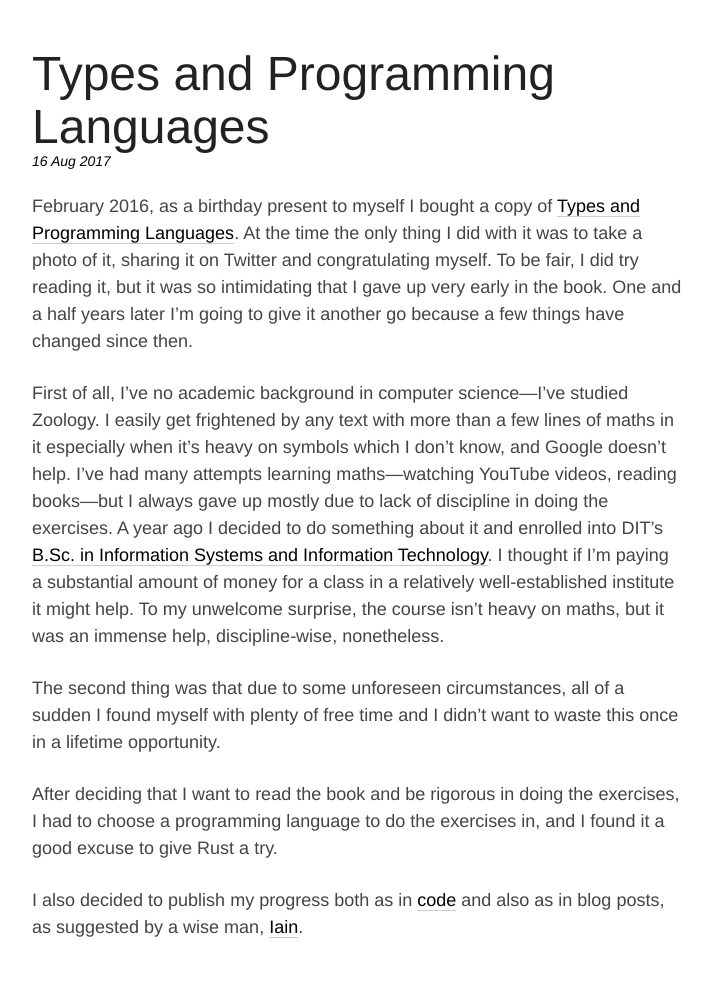
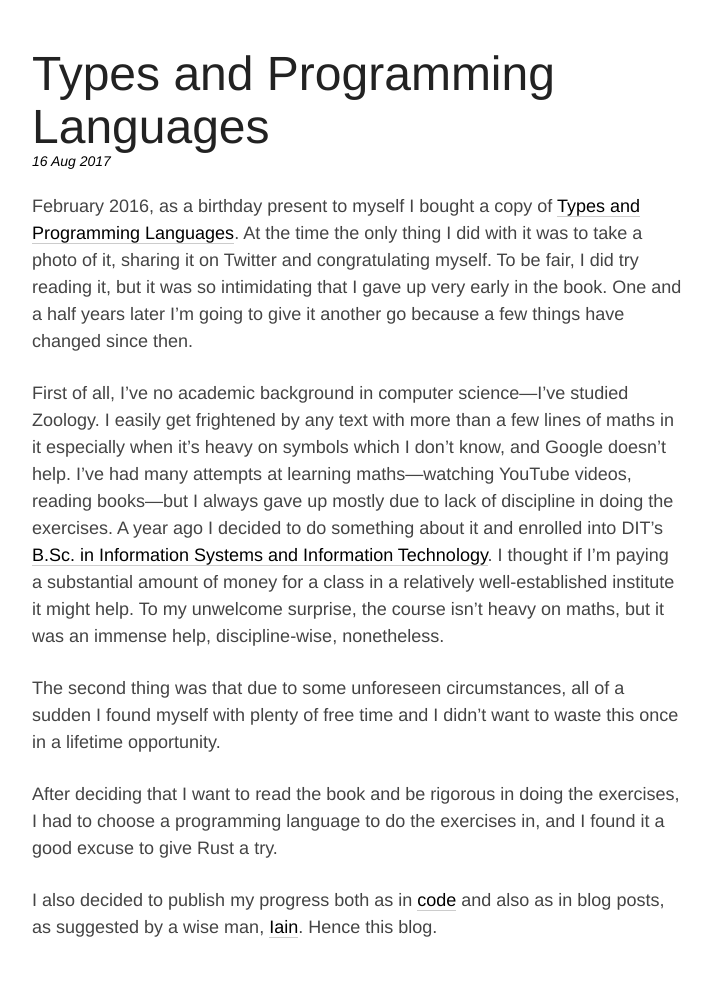
Before and after one commit to amir/amir.github.io, a Jekyll site: the page built from _posts/2017-08-16-tapl.md, in a window 1280 px wide. Shown: the whole page, without its empty margins (283-994 px from the left). Built offline with Jekyll 4.4.1, drawn with Linux system fonts in a browser that asks for light colours.

Commit message:
Minor edits

```diff
--- a/_posts/2017-08-16-tapl.md
+++ b/_posts/2017-08-16-tapl.md
@@ -4,10 +4,10 @@ title: Types and Programming Languages
 ---
 February 2016, as a birthday present to myself I bought a copy of [Types and Programming Languages](https://www.cis.upenn.edu/~bcpierce/tapl/).  At the time the only thing I did with it was to take a photo of it, sharing it on Twitter and congratulating myself.  To be fair, I did try reading it, but it was so intimidating that I gave up very early in the book. One and a half years later I’m going to give it another go because a few things have changed since then.
 
-First of all, I've no academic background in computer science—I've studied Zoology.  I easily get frightened by any text with more than a few lines of maths in it especially when it's heavy on symbols which I don't know, and Google doesn't help.  I've had many attempts learning maths—watching YouTube videos, reading books—but I always gave up mostly due to lack of discipline in doing the exercises.  A year ago I decided to do something about it and enrolled into DIT's [B.Sc. in Information Systems and Information Technology](http://www.dt249.ie/). I thought if I'm paying a substantial amount of money for a class in a relatively well-established institute it might help. To my unwelcome surprise, the course isn't heavy on maths, but it was an immense help, discipline-wise, nonetheless.
+First of all, I've no academic background in computer science—I've studied Zoology.  I easily get frightened by any text with more than a few lines of maths in it especially when it's heavy on symbols which I don't know, and Google doesn't help.  I've had many attempts at learning maths—watching YouTube videos, reading books—but I always gave up mostly due to lack of discipline in doing the exercises.  A year ago I decided to do something about it and enrolled into DIT's [B.Sc. in Information Systems and Information Technology](http://www.dt249.ie/). I thought if I'm paying a substantial amount of money for a class in a relatively well-established institute it might help. To my unwelcome surprise, the course isn't heavy on maths, but it was an immense help, discipline-wise, nonetheless.
 
 The second thing was that due to some unforeseen circumstances, all of a sudden I found myself with plenty of free time and I didn't want to waste this once in a lifetime opportunity.
 
 After deciding that I want to read the book and be rigorous in doing the exercises, I had to choose a programming language to do the exercises in, and I found it a good excuse to give Rust a try.
 
-I also decided to publish my progress both as in [code](https://github.com/amir/tapl.rs) and also as in blog posts, as suggested by a wise man, [Iain](http://iainhull.github.io/).
+I also decided to publish my progress both as in [code](https://github.com/amir/tapl.rs) and also as in blog posts, as suggested by a wise man, [Iain](http://iainhull.github.io/). Hence this blog.
```
